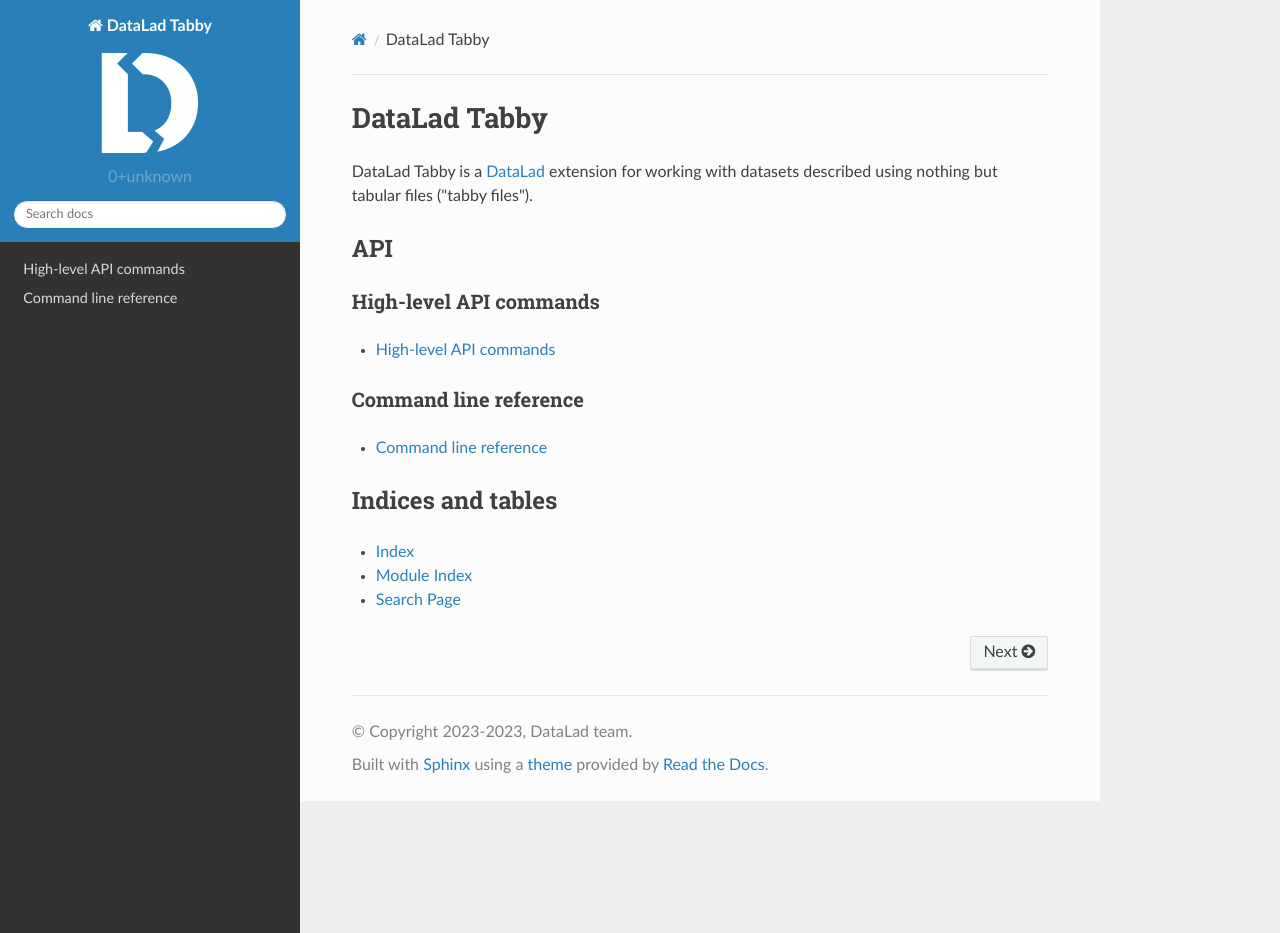
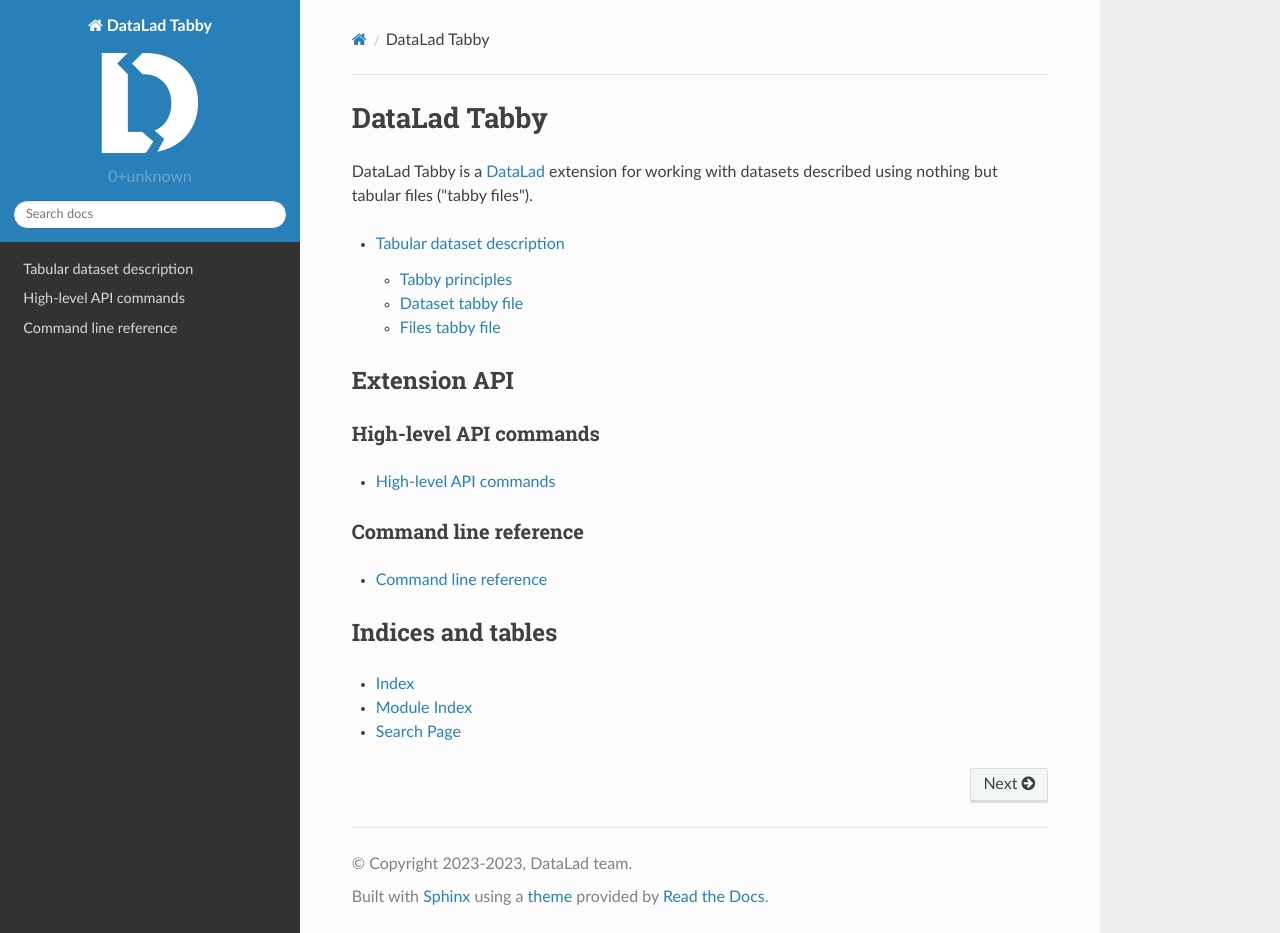
Before and after one commit to psychoinformatics-de/datalad-tabby, a Sphinx documentation site: the page built from docs/source/index.rst, in a window 1280 px wide and 933 px high. Built offline with Sphinx 7.4.7 and the Read the Docs theme 2.0.0, drawn with Linux system fonts in a browser that asks for light colours; pages that are not in the unit, such as notebooks, are missing from menus; some of the changed lines change nothing that is shown.

Commit message:
docs: add initial draft of tabby spec
This adds the first draft of the tabby spec description (previously
developped in tabby issue tracker and SFB1451 docs repo) to the
project documentation. Everything's up for further improvement.

Co-authored-by: Stephan Heunis <s.heunis@fz-juelich.de>
Co-authored-by: Michael Hanke <michael.hanke@gmail.com>

```diff
--- a/docs/source/index.rst
+++ b/docs/source/index.rst
@@ -5,8 +5,14 @@
 working with datasets described using nothing but tabular files
 ("tabby files").
 
-API
-===
+.. toctree::
+   :maxdepth: 2
+
+   tabby-spec
+
+
+Extension API
+=============
 
 High-level API commands
 -----------------------
--- /dev/null
+++ b/docs/source/tabby-spec.rst
@@ -0,0 +1,280 @@
+Tabular dataset description
+###########################
+
+The ``tabby`` specification is a format to describe a dataset using
+nothing but tabular files (we'll refer to them as "tabby files") in
+a way that allows a useful and meaningful catalog representation.
+
+The tabby specification is loosely based on `ISA-tab`_, and makes
+use of the `TSV format`_.
+
+.. _ISA-tab: https://isa-specs.readthedocs.io/en/latest/isatab.html
+.. _TSV format: https://en.wikipedia.org/wiki/Tab-separated_values
+
+The core benefit of the tabby specification is that a complete set
+of descriptive metadata of a dataset and its files can be provided
+by hand-editing tables using common spreadsheet software. The
+resulting tabby files are interoperable with software tools and
+automated workflows for research data management and data
+discoverability.
+
+Below we provide a list of core tabby principles, followed by a
+description of the two main tabular files that together form the
+tabby specification:
+
+- **the dataset tabby file**, which allows describing all properties
+  of a single dataset,
+- **the files tabby file**, which allows describing any (or all)
+  files forming part of a single dataset.
+
+
+Tabby principles
+****************
+
+1. A dataset is a collection of files
+2. Dataset-level metadata describe the dataset as a whole
+3. File-level metadata describe individual files belonging to a
+   dataset
+4. Properties are used to provide meaningful descriptions of
+   arbitrary aspects of a dataset or a file
+5. A property could be required or optional for the fulfillment
+   of the tabby specification (on the dataset- or file-level)
+6. The tabby specification has lists of recognized properties,
+   for a dataset and files respectively
+7. The tabby specification recognizes single-value properties
+   (e.g. ``'Identifier': '1234'``) and multi-value properties
+   (e.g. ``Person: {'Name': 'John', 'LastName': 'Doe'}``)
+8. Apart from recognized properties, the specification also
+   allows flexibility to users to define their own so-called
+   "custom properties" for datasets and files.
+
+
+Dataset tabby file
+******************
+
+In the TSV file for a dataset, each row describes a dataset property.
+The first column of each row contains the property name, and is
+followed by one or more columns containing corresponding values.
+For multi-value properties, the content in each column is interpreted
+based on the column number and the specification of the recognized
+property itself.
+
+Below follows one section for each recognized property. Each section
+contains a table snippet with details on the syntax and semantics for
+that property. ``colX`` labels identify the respective column
+numbers. Optional cells are indicated by `*`.
+
+Dataset identifier [required]
+=============================
+
+- Property: ``identifier``
+- Definition: https://schema.org/identifier
+
+==========  ==========
+col1        col2
+==========  ==========
+identifier  <text>
+==========  ==========
+
+Dataset name [required]
+=======================
+
+- Property: ``name``
+- Definition: https://schema.org/name
+
+==========  ==========
+col1        col2
+==========  ==========
+name        <text>
+==========  ==========
+
+Dataset description [optional]
+==============================
+
+- Property: ``description``
+- Definition: https://schema.org/description
+
+============  ==========
+col1          col2
+============  ==========
+description   <text>
+============  ==========
+
+Dataset version [optional]
+==========================
+
+- Property: ``version``
+- Definition: https://schema.org/version
+
+==========  ==========
+col1        col2
+==========  ==========
+version     <text>
+==========  ==========
+
+Author [optional]
+=================
+
+- Property: ``author``
+- Definition: https://schema.org/author
+
+One or more rows are supported, one row for each author. Order in the
+table (top-to-bottom) defines author order (first is first, last is
+last).
+
+==========  ============== ========= ========= ================
+col1        col2           col3*     col4*     col5*
+==========  ============== ========= ========= ================
+author      <full name>    <orcid>   <email>   <affiliation(s)>
+==========  ============== ========= ========= ================
+
+Publication [optional]
+======================
+
+- Property: ``publication``
+- Definition: https://schema.org/publication
+
+One or more rows are supported, each row for one publication related
+to the dataset, or possibly a publication of the dataset itself. The
+DOI should be included in url-form, preferably as
+``https://doi.org/10.nnnnnn/example``. The citation is
+free-format. Citation style should be consistent across publications.
+
+===========  ======= ==========
+col1         col2    col3
+===========  ======= ==========
+publication  <doi>   <citation>
+===========  ======= ==========
+
+Dataset keywords [optional]
+===========================
+
+- Property: ``keywords``
+- Definition: https://schema.org/keywords
+
+One keyword per cell, no limit on number of keywords.
+
+==========  ========== ========== ==========
+col1        col2       col3*      ...*
+==========  ========== ========== ==========
+keywords    <text>     <text>     <text>
+==========  ========== ========== ==========
+
+Custom dataset property [optional]
+==================================
+
+Definition: https://schema.org/Property
+
+Any row with a col1 cell value that does not match a recognized field
+described above is interpreted as a custom property.
+
+The first two columns define category label and property name (category
+labels will can be used to display a custom group in a catalog). A
+special category label (column 1) ``property`` can be used to indicate
+"no particular category" (these properties will be displayed as general
+dataset properties in a catalog). The next column(s) are used to store
+property value(s).
+
+==========  ========== ========== ==========
+col1        col2       col3*      ...*
+==========  ========== ========== ==========
+label       <name>     <value>    <text>
+==========  ========== ========== ==========
+
+SFB1451-specific properties
+---------------------------
+
+Origin SFB project
+^^^^^^^^^^^^^^^^^^
+
+==========  ========== ==========
+col1        col2       col3
+==========  ========== ==========
+SFB1451     Project    <text>
+==========  ========== ==========
+
+Custom file property [optional]
+===============================
+
+- Property: ``filecolumn``
+- Definition: https://schema.org/Property
+
+The dataset tabby file also provides the flexibility to define
+custom properties for the files belonging to the specific dataset,
+via the recognized ``filecolumn``property. This would tell a tabby
+processor to search for and parse extra columns in addition to the
+recognized ones detailed in the "Files tabby file" section below.
+It is expected that in addition to the ``name`` of the custom property
+users also provide the ``definition`` and ``syntax`` of the property,
+for example using schema.org URLs as is used throughout this
+specification.
+
+==========  ========== ============ ==========
+col1        col2         col3         col4
+==========  ========== ============ ==========
+filecolumn  <name>     <definition> <syntax>
+==========  ========== ============ ==========
+
+
+Files tabby file
+****************
+
+In the TSV file that provides metadata for a dataset's files,
+each row describes all properties of a single file, while columns
+of a single header row define the file properties to be provided.
+There are four recognized properties for files:
+
+====================  ===============  ====================  ==========
+filename              url*             contentbytesize*      md5*
+====================  ===============  ====================  ==========
+<relative UNIX Path>  <file location>  <file size in bytes>  <checksum>
+====================  ===============  ====================  ==========
+
+Only ``filename`` is required. All other columns are optional,
+and can be left empty or skipped. Below is the description of
+recognized columns.
+
+filename [required]
+===================
+
+Definition: https://schema.org/name
+
+The path, UNIX-style (forward slashes), relative to dataset's top level
+directory. This identifies the file and its location in the dataset.
+
+url [optional]
+==============
+
+Definition: https://schema.org/contentUrl
+
+A URL from which the particular file can be retrieved. This allows a
+catalog to display an actionable link for the file.
+
+These URLs may point, for example, to data already published in
+repositories (such as ProteomeCentral ProteomeXchange or Gene
+Expression Omnibus), cloud hosting services which provide individual
+file download links, or, in fact, any other location.
+
+contentbytesize [optional]
+==========================
+
+Definition: https://schema.org/contentSize
+
+File size, in bytes. This allows a catalog to display file size.
+
+md5 [optional]
+==============
+
+Content checksum. This allows integrity checks.
+
+MD5 is the recommended checksum. Other checksums (e.g. sha1, sha256)
+can be used, in which case the column name (lowercase) should be
+changed accordingly.
+
+Custom file property [optional]
+===============================
+
+As explained before, the dataset tabby file can also specify
+custom properties for files. Custom properties specified in the dataset
+file via the `filecolumn` can then have a corresponding column header
+in here in the files tabby file.
```
